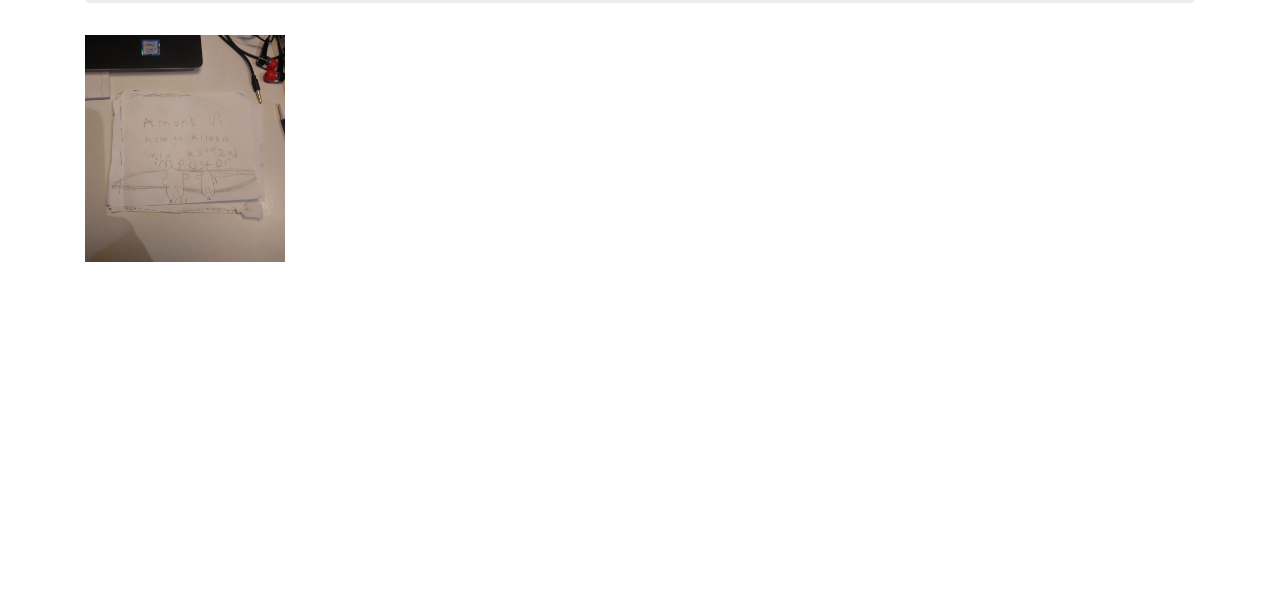
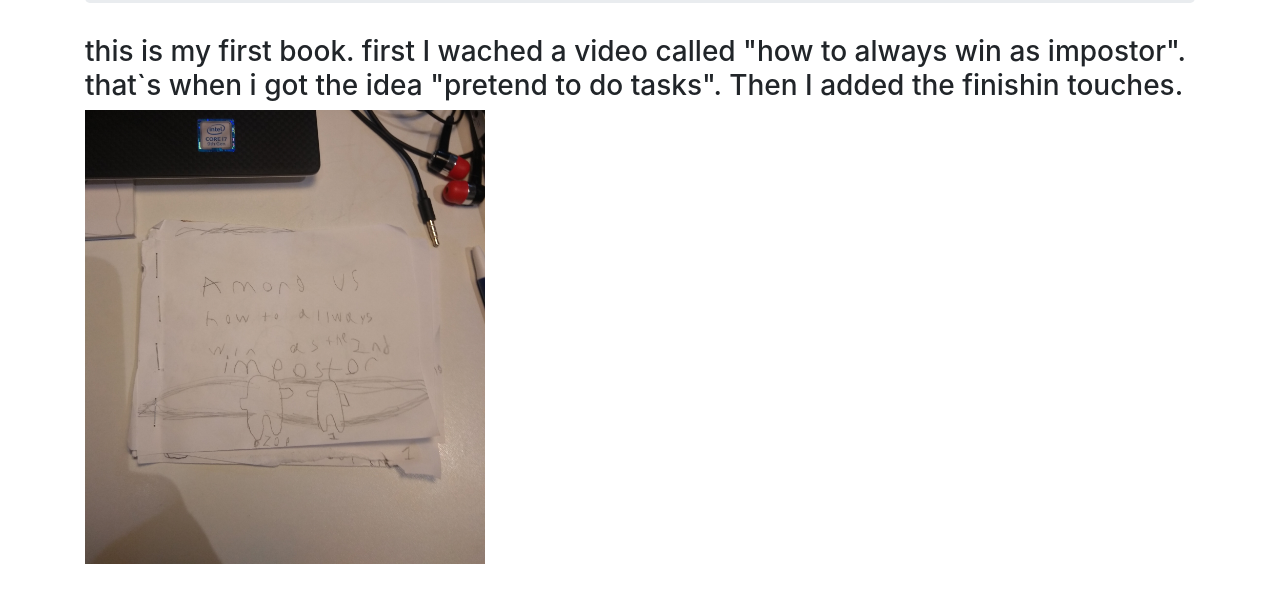
Before and after one commit to DanielSivyakov/AmongUsImposterComics_Books, a plain HTML site: page index.html in a window 1280 px wide. Shown: the part 181-784 px from the top of the page. Drawn offline with nearby package versions, Linux system fonts and the light colour scheme.

Commit message:
Update index.html

```diff
--- a/index.html
+++ b/index.html
@@ -16,7 +16,8 @@
         <div class="jumbotron">
             <h1>Hello! I am Daniel and I love video game Among Us!</h1>
         </div>
-        <img src="pictures/IMG_20201105_200644428.jpg" alt="My Book" width="200" />
+        <h3>this is my first book. first I wached a video called "how to always win as impostor". that`s when i got the idea "pretend to do tasks". Then I added the finishin touches.</h3>
+        <img src="pictures/IMG_20201105_200644428.jpg" alt="My Book" width="400" />
     </div>
 </body>
 </html>
```
